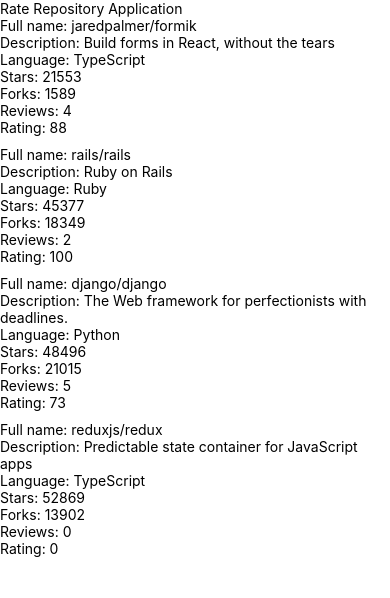
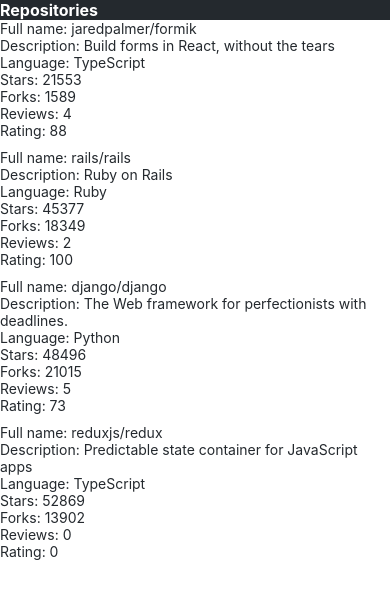
Before and after one commit to VilleOLaitinen/FSO2022-Part10-ReactNative, a React Native app: screen / in a window 390 px wide. Shown: the top 598 px of the page. Built offline with nearby package versions, Linux system fonts and the light colour scheme.

Commit message:
10.4 complete

```diff
--- /dev/null
+++ b/src/components/AppBar.jsx
@@ -0,0 +1,24 @@
+import { View, StyleSheet } from "react-native";
+import Constants from "expo-constants";
+import theme from "../theme";
+import AppBarTab from "./AppBarTab";
+
+const styles = StyleSheet.create({
+  container: {
+    justifyContent: "flex-start",
+    paddingTop: Constants.statusBarHeight,
+    paddingBottom: Constants.statusBarHeight,
+    paddingLeft: Constants.statusBarHeight,
+    backgroundColor: theme.colors.appBar,
+  },
+});
+
+const AppBar = () => {
+  return (
+    <View style={styles.container}>
+      <AppBarTab />
+    </View>
+  );
+};
+
+export default AppBar;
--- /dev/null
+++ b/src/components/AppBarTab.jsx
@@ -0,0 +1,14 @@
+import { Pressable } from "react-native";
+import Text from "./Text";
+
+const AppBarTab = () => {
+  return (
+    <Pressable onPress={() => console.log("I got pressed!")}>
+      <Text fontSize="subheading" fontWeight="bold" color="appBar">
+        Repositories
+      </Text>
+    </Pressable>
+  );
+};
+
+export default AppBarTab;
--- a/src/components/Main.jsx
+++ b/src/components/Main.jsx
@@ -1,10 +1,9 @@
-import Constants from "expo-constants";
-import { Text, StyleSheet, View } from "react-native";
+import { StyleSheet, View } from "react-native";
 import RepositoryList from "./RepositoryList";
+import AppBar from "./AppBar";
 
 const styles = StyleSheet.create({
   container: {
-    marginTop: Constants.statusBarHeight,
     flexGrow: 1,
     flexShrink: 1,
   },
@@ -13,7 +12,7 @@
 const Main = () => {
   return (
     <View style={styles.container}>
-      <Text>Rate Repository Application</Text>
+      <AppBar />
       <RepositoryList />
     </View>
   );
--- a/src/components/RepositoryItem.jsx
+++ b/src/components/RepositoryItem.jsx
@@ -1,4 +1,5 @@
-import { View, Text } from "react-native";
+import { View } from "react-native";
+import Text from "./Text";
 
 const RepositoryItem = ({
   fullName,
--- /dev/null
+++ b/src/components/Text.jsx
@@ -0,0 +1,46 @@
+import { Text as NativeText, StyleSheet } from "react-native";
+
+import theme from "../theme";
+
+const styles = StyleSheet.create({
+  text: {
+    color: theme.colors.textPrimary,
+    fontSize: theme.fontSizes.body,
+    fontFamily: theme.fonts.main,
+    fontWeight: theme.fontWeights.normal,
+  },
+  colorTextSecondary: {
+    color: theme.colors.textSecondary,
+  },
+  colorTextAppBar: {
+    color: theme.colors.textAppBar,
+  },
+  colorPrimary: {
+    color: theme.colors.primary,
+  },
+  colorAppBar: {
+    color: theme.colors.appBar,
+  },
+  fontSizeSubheading: {
+    fontSize: theme.fontSizes.subheading,
+  },
+  fontWeightBold: {
+    fontWeight: theme.fontWeights.bold,
+  },
+});
+
+const Text = ({ color, fontSize, fontWeight, style, ...props }) => {
+  const textStyle = [
+    styles.text,
+    color === "textSecondary" && styles.colorTextSecondary,
+    color === "appBar" && styles.colorTextAppBar,
+    color === "primary" && styles.colorPrimary,
+    fontSize === "subheading" && styles.fontSizeSubheading,
+    fontWeight === "bold" && styles.fontWeightBold,
+    style,
+  ];
+
+  return <NativeText style={textStyle} {...props} />;
+};
+
+export default Text;
--- /dev/null
+++ b/src/theme.js
@@ -0,0 +1,22 @@
+const theme = {
+  colors: {
+    textPrimary: "#24292e",
+    textSecondary: "#586069",
+    textAppBar: "#FFFFFF",
+    primary: "#0366d6",
+    appBar: "#24292e",
+  },
+  fontSizes: {
+    body: 14,
+    subheading: 16,
+  },
+  fonts: {
+    main: "System",
+  },
+  fontWeights: {
+    normal: "400",
+    bold: "700",
+  },
+};
+
+export default theme;
```
